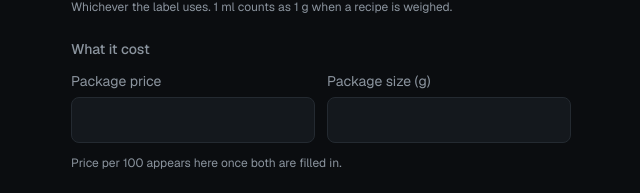
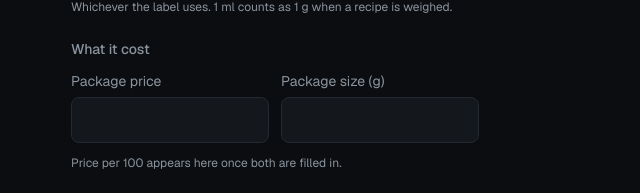
Before and after one commit to AndreiBalan98/SelfDevelopmentApp, a Next.js app: page /products/new in a window 1280 px wide. Shown: the part 241-434 px from the top of the page, without its empty margins (365-1005 px from the left). Built offline with nearby package versions, Linux system fonts and the light colour scheme.

Commit message:
Stop side-by-side input rows overflowing the screen

```diff
--- a/app/products/[id]/rename-form.tsx
+++ b/app/products/[id]/rename-form.tsx
@@ -24,7 +24,9 @@ export function RenameForm({ id, name }: { id: number; name: string }) {
             defaultValue={name}
             required
             autoComplete="off"
-            className="flex-1 rounded-lg border border-border bg-surface px-3 py-2.5
+            // min-w-0 for the same reason as the product form. This row fitted
+            // with about a pixel to spare, which is not a margin worth keeping.
+            className="min-w-0 flex-1 rounded-lg border border-border bg-surface px-3 py-2.5
                        text-base outline-none focus:border-accent"
           />
           <button
--- a/app/products/product-form.tsx
+++ b/app/products/product-form.tsx
@@ -149,8 +149,12 @@ export function ProductForm({ action, defaults = {}, submitLabel, replaces, id }
       <section className="flex flex-col gap-3">
         <h2 className="text-sm font-medium text-muted">What it cost</h2>
 
+        {/* min-w-0 on each half is what stops this row running off the screen.
+            A text input carries its own built-in width of about 20 characters,
+            and a flex column refuses to shrink below its contents unless told
+            to, so two of them side by side ask for more than any phone has. */}
         <div className="flex gap-3">
-          <label className="flex flex-1 flex-col gap-1.5">
+          <label className="flex min-w-0 flex-1 flex-col gap-1.5">
             <span className="text-sm text-muted">Package price</span>
             <input
               name="package_price"
@@ -164,7 +168,7 @@ export function ProductForm({ action, defaults = {}, submitLabel, replaces, id }
             />
           </label>
 
-          <label className="flex flex-1 flex-col gap-1.5">
+          <label className="flex min-w-0 flex-1 flex-col gap-1.5">
             <span className="text-sm text-muted">Package size ({unit})</span>
             <input
               name="package_quantity"
--- a/app/recipes/recipe-form.tsx
+++ b/app/recipes/recipe-form.tsx
@@ -47,8 +47,11 @@ export function RecipeForm({ action, defaults = {}, submitLabel, replaces, id }:
         />
       </label>
 
+      {/* min-w-0 for the same reason as the product form: two text inputs side
+          by side would otherwise insist on their built-in width and push the
+          screen sideways. */}
       <div className="flex gap-3">
-        <label className="flex flex-1 flex-col gap-1.5">
+        <label className="flex min-w-0 flex-1 flex-col gap-1.5">
           <span className="text-sm text-muted">Servings</span>
           <input
             name="servings"
@@ -61,7 +64,7 @@ export function RecipeForm({ action, defaults = {}, submitLabel, replaces, id }:
           />
         </label>
 
-        <label className="flex flex-1 flex-col gap-1.5">
+        <label className="flex min-w-0 flex-1 flex-col gap-1.5">
           <span className="text-sm text-muted">Cooked weight (g)</span>
           <input
             name="cooked_weight"
```
Also changed, not shown: 1 other file (tests, documents, lock files or other folders).
